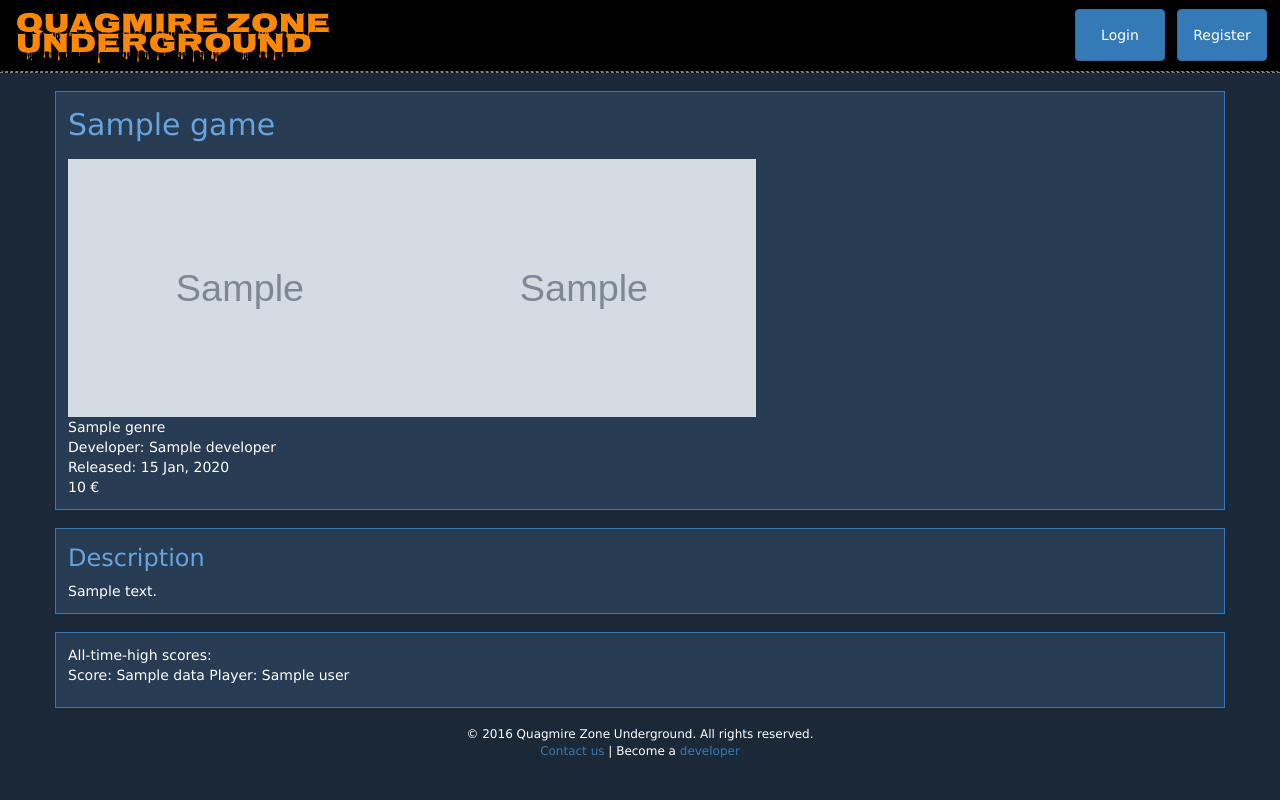
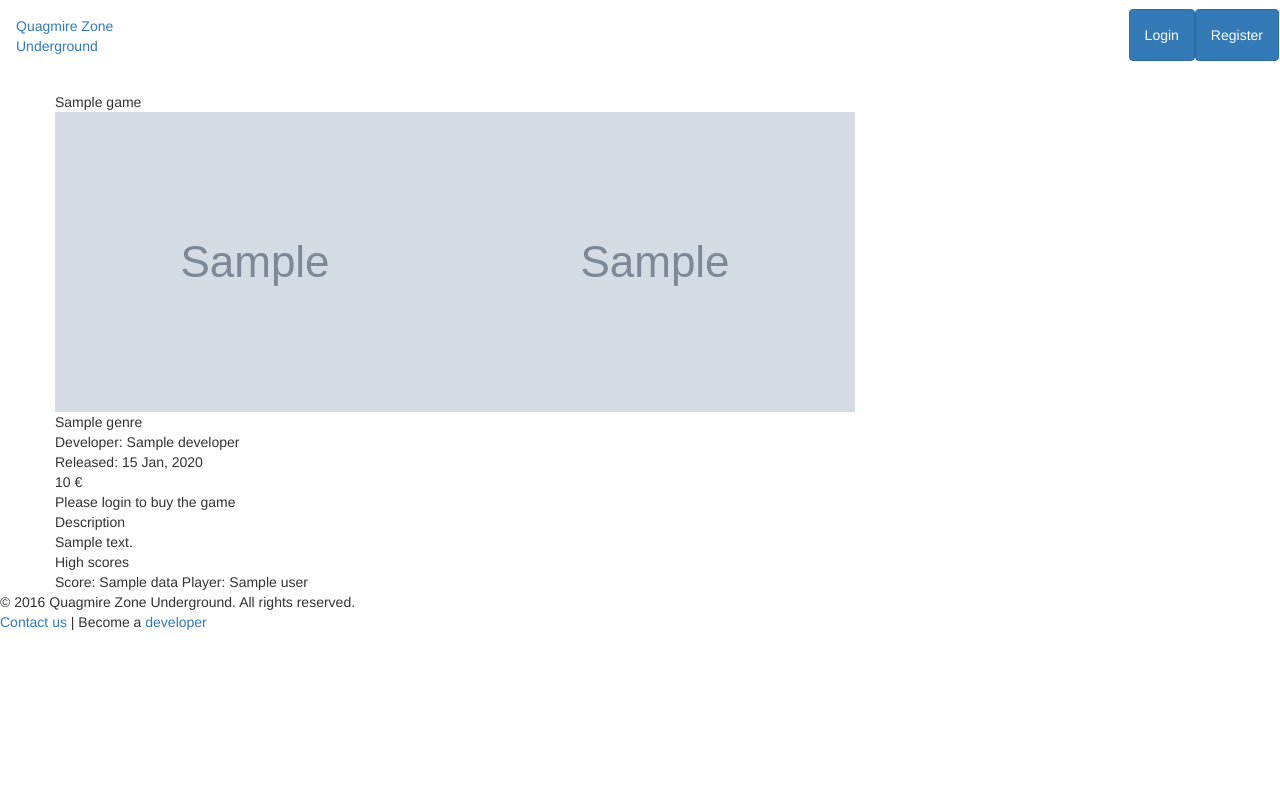
Before and after one commit to mmKALLL/wsd-gamestore, a Django app: template gamestore/gamestore/templates/game.html in a window 1280 px wide. Run offline with Django 3.2, Linux system fonts and the light colour scheme; the template is opened without the code that fills it: most values are stand-ins (such as "Sample title", 1, 10 or a date in 2020); grey boxes marked "Sample" are stand-in pictures; some libraries are stand-ins or nearby versions.

Commit message:
Merging from origin

```diff
--- a/gamestore/gamestore/settings.py
+++ b/gamestore/gamestore/settings.py
@@ -23,7 +23,7 @@ BASE_DIR = os.path.dirname(os.path.dirname(os.path.abspath(__file__)))
 SECRET_KEY = '*=e@20kz0ad@hu7d&&kzow%8*r=@cwyfiq_cf=dih0%4$7y7e+'
 
 # SECURITY WARNING: don't run with debug turned on in production!
-DEBUG = True
+DEBUG = False
 
 ALLOWED_HOSTS = [
     'localhost', # TODO: Add Heroku when we have it
--- a/gamestore/gamestore/static/quagmire.css
+++ /dev/null
@@ -1,135 +0,0 @@
-
-body {
-	margin: 0;
-	height: 100%;
-	background: #1B2838;
-	color: #FFFFFF;
-	font-family: "Verdana";
-}
-
-input {
-	background-color: #1B2838;
-}
-
-.submit {
-	background-color: #000000;
-	border: 1px solid #A0A0A0;
-}
-
-.submit:hover {
-	background-color: #FFFFFF;
-	color: #000000;
-}
-
-form {
-	margin-bottom: 0;
-}
-
-header {
-	width: 100%;
-	background: #000000;
-	border-bottom: 1px dashed gray;
-}
-
-.navbar {
-	margin-bottom: 0;
-	border-bottom: 1px dashed gray;
-}
-
-.title {
-	text-decoration: none;
-	font-family: "Nosifer";
-	font-size: 28px;
-}
-
-.title a {
-	color: #FF8800;
-}
-
-.title a:active {
-	color: #FFFF00;
-}
-
-.title a:hover, a:focus {
-	background-color: transparent !important;
-}
-
-.navbar-btn:hover {
-	color: #000000;
-}
-
-@media (min-width: 768px) {
-
-	.nav > li > a.btn {
-		min-width: 90px;
-		margin-right: 12px;
-	}
-
-}
-
-/*.center {
-	top: 50%;
-	-ms-transform: translate(0, -50%);
-    -webkit-transform: translate(0, -50%);
-    transform: translate(0, -50%);
-}*/
-
-.gameinfo {
-	background-color: #273B52;
-	border: 1px solid #337AB7;
-	margin: 18px 0;
-	padding: 12px;
-	overflow: hidden;
-}
-
-.gameinfo-left {
-	float: left;
-	font-size: 20px;
-}
-
-.gameinfo-right {
-	float: right;
-}
-
-.resize {
-	max-width: 344px;
-	max-height: 344px;
-	margin-top: 12px;
-}
-
-@media (max-width: 767px) {
-
-	.image-secondary {
-		display: none;
-	}
-
-}
-
-.generic {
-	background-color: #273B52;
-	border: 1px solid #337AB7;
-	margin: 18px 0;
-	padding: 12px;
-}
-
-.name {
-	font-size: 30px;
-	color: #66A4DF;
-}
-
-.description {
-	font-size: 24px;
-	color: #66A4DF;
-	margin-bottom: 6px;
-}
-
-.btn-block {
-	margin-bottom: 12px;
-}
-
-footer {
-	width: 100%;
-	text-align: center;
-	font-size: 12px;
-	margin-bottom: 12px;
-}
--- a/gamestore/gamestore/templates/game.html
+++ b/gamestore/gamestore/templates/game.html
@@ -43,43 +43,48 @@
         </header>
         <div class="container">
             <div class="row">
-                <div class="generic">
+                {% if purchased_now %}
+                    <div class="generic success">You have successfully purchased {{ game.name }}! You can now play the game!</div>
+                {% endif %}
+                <div class="gameinfo">
                     <div class="name">{{ game.name }}</div><img class="resize" src="{{ game.image }}"><img class="resize" src="{{ game.image2 }}"><br>{{ game.genre }}<br>Developer: {{ game.developer }}<br>Released: {{ game.createDate|date:'j M, Y' }}<br>{{ game.price }} €
+                    <div class="gameinfo-right">
+                        {% if user.is_authenticated %}
+                            {% if owned %}
+                                <a href="/game/{{ game.URL }}/play" class="btn btn-success" role="button">Play!</a>
+                            {% else %}
+                                <form action="http://payments.webcourse.niksula.hut.fi/pay/" method="POST">
+                                    <input type="hidden" name="pid" value="{{ purchase_info.payment_id }}" />
+                                    <input type="hidden" name="sid" value="{{ purchase_info.seller_id }}" />
+                                    <input type="hidden" name="success_url" value="{{ purchase_info.success_url }}" />
+                                    <input type="hidden" name="cancel_url" value="{{ purchase_info.cancel_url }}" />
+                                    <input type="hidden" name="error_url" value="{{ purchase_info.error_url }}" />
+                                    <input type="hidden" name="checksum" value="{{ purchase_info.checksum }}" />
+                                    <input type="hidden" name="amount" value="{{ purchase_info.amount }}" />
+                                    <input type="submit" class="btn btn-primary" value="Purchase" />
+                                </form>
+                            {% endif %}
+                        {% else %}
+                            Please login to buy the game
+                        {% endif %}
+                    </div>
                 </div>
                 <div class="generic">
                     <div class="description">Description</div>{{ game.description }}
                 </div>
                 <div class="generic">
-                    {% if user.is_authenticated %}
-                        {% if owned %}
-                            <a href="/game/{{ game.URL }}/play" class="btn btn-primary" role="button">Play the game!</a>
-                            Your best score:
-                        	{% for highscore in highscores %}
-                            	{% if highscore.user == user %}
-                                	<p> Score: {{ highscore.data }} Player: {{ user }} </p>
-                            	{% endif %}
-                        	{% endfor %}
-                        {% else %}
-                            <form action="http://payments.webcourse.niksula.hut.fi/pay/" method="POST">
-                                <input type="hidden" name="pid" value="{{ purchase_info.payment_id }}" />
-                                <input type="hidden" name="sid" value="{{ purchase_info.seller_id }}" />
-                                <input type="hidden" name="success_url"
-                                    value="{{ purchase_info.success_url }}" />
-                                <input type="hidden" name="cancel_url"
-                                    value="{{ purchase_info.cancel_url }}" />
-                                <input type="hidden" name="error_url"
-                                    value="{{ purchase_info.error_url }}" />
-                                <input type="hidden" name="checksum"
-                                    value="{{ purchase_info.checksum }}" />
-                                <input type="hidden" name="amount" value="{{ purchase_info.amount }}" />
-                                <input type="submit" value="Purchase" class="btn" />
-                            </form>
-                        {% endif %}
+                    <div class="description">High scores</div>
+                    {% for highscore in highscores %}
+                        Score: {{ highscore.data }} Player: {{ highscore.user }}<br>
+                    {% endfor %}
+                    {% if owned %}
+                        <br>Your best score:<br>
+                        {% for highscore in highscores %}
+                            {% if highscore.user == user %}
+                                Score: {{ highscore.data }} Player: {{ user }}
+                            {% endif %}
+                        {% endfor %}
                     {% endif %}
-                    All-time-high scores:
-                    {% for highscore in highscores %}
-                        <p> Score: {{ highscore.data }} Player: {{ highscore.user }} </p>
-                    {% endfor %}
                 </div>
             </div>
         </div>
--- /dev/null
+++ b/gamestore/gamestore/templates/restful_stats.html
@@ -0,0 +1 @@
+{{ scores }}
--- a/gamestore/gamestore/urls.py
+++ b/gamestore/gamestore/urls.py
@@ -30,6 +30,7 @@ urlpatterns = [
     url(r'game/([0-9a-zA-Z~.-_]+)/delete$', views.gameDeleteView),
     url(r'game/([0-9a-zA-Z~.-_]+)/edit$', views.gameEditView),
     url(r'^game/([0-9a-zA-Z~.-_]+)/play$', views.gamePlayView),
+    url(r'^game/([0-9a-zA-Z~.-_]+)/stats$', views.gameStatsAPIhandling),
     url(r'^game/([0-9a-zA-Z~.-_]+)$', views.gameView), # TODO: Change number to the name of the game
     url(r'^gamelist$', views.gameList),
     url(r'^test$', views.test)
```
Also changed, not shown: gamestore/gamestore/forms.py (+7 -3 lines), gamestore/gamestore/models.py (+7 -7 lines), 5 other files.
